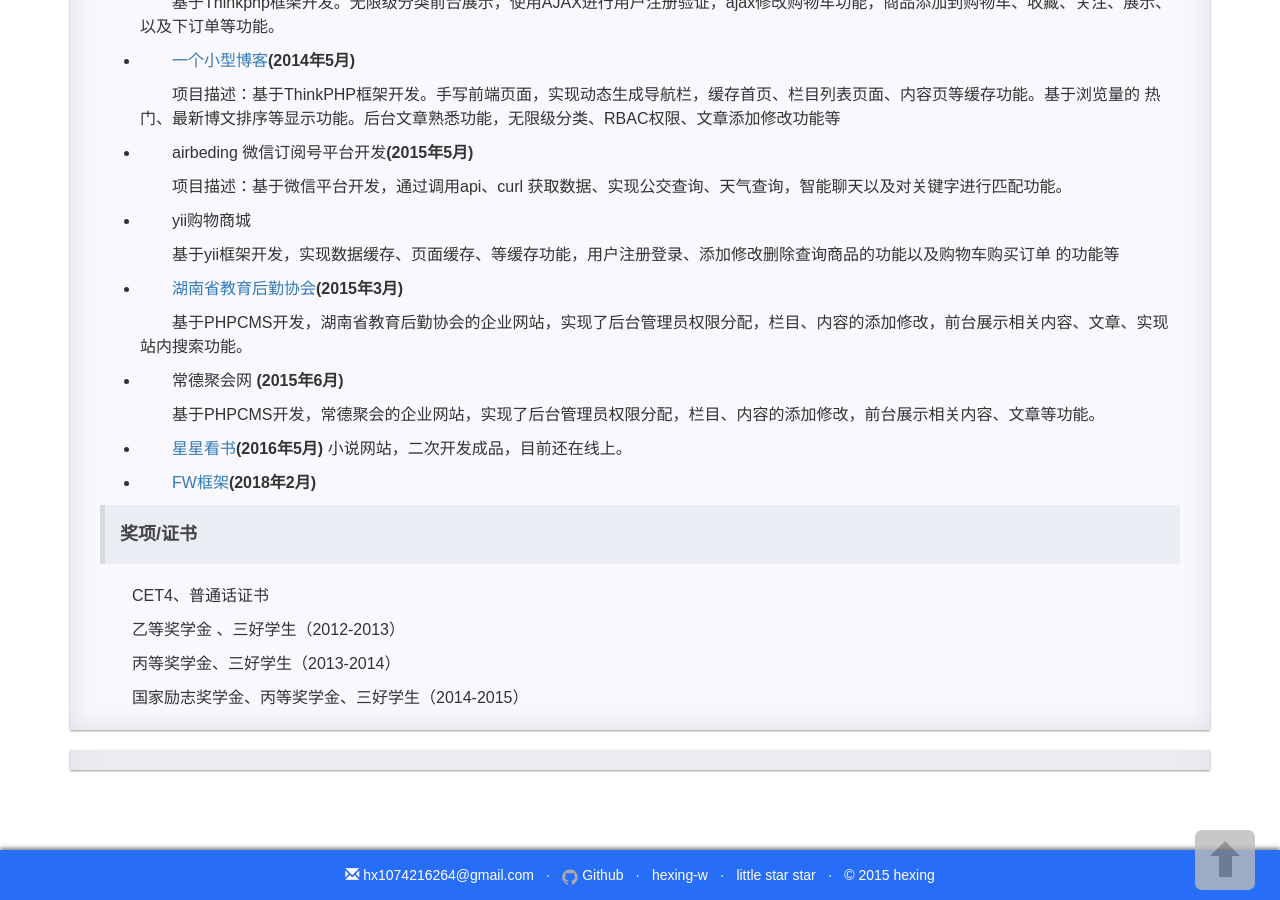
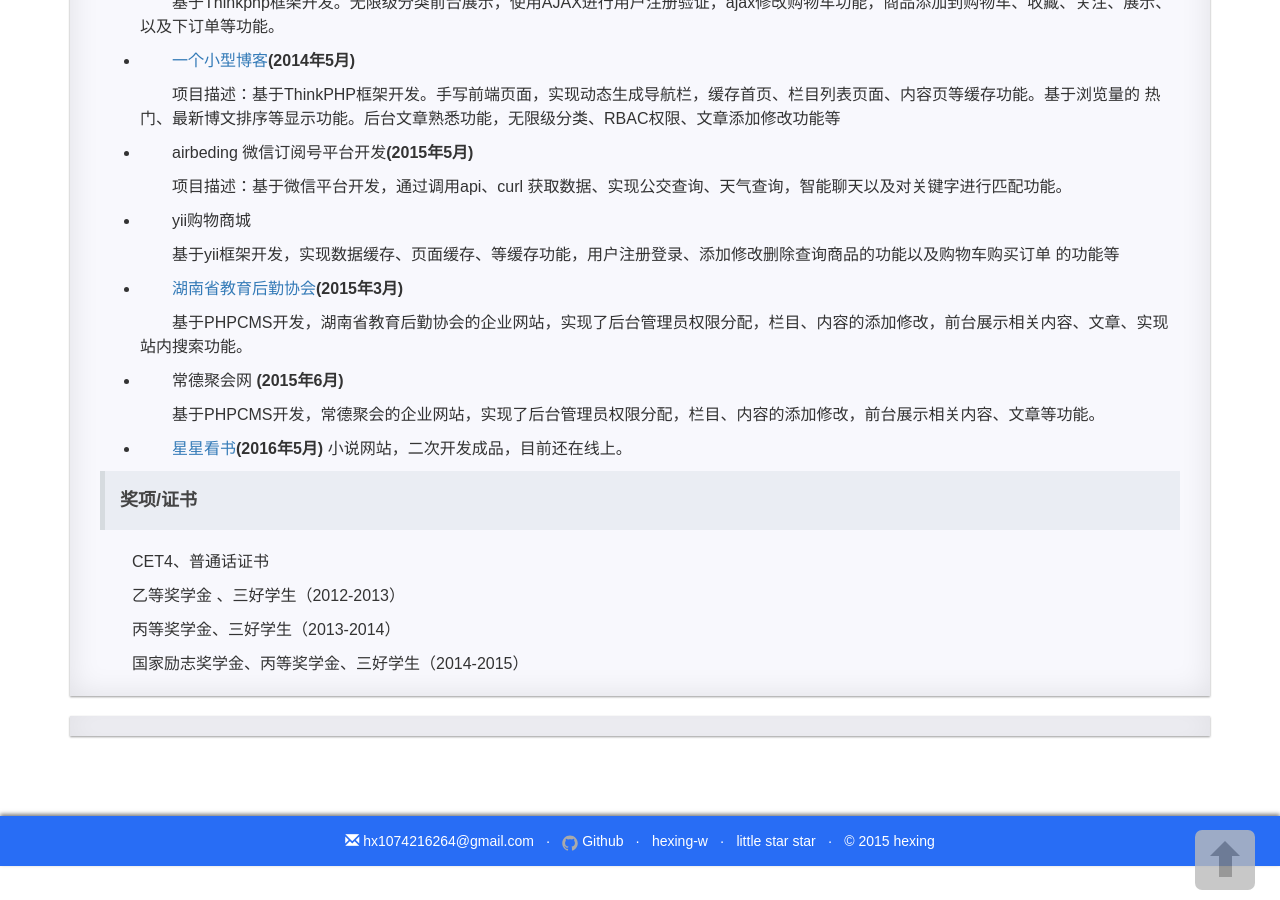
Before and after one commit to hexing-w/hexing-w.github.io, a Jekyll site: the page built from pages/2about.md, in a window 1280 px wide and 900 px high, scrolled down 2171 px. Built offline with Jekyll 4.4.1, drawn with Linux system fonts in a browser that asks for light colours; nearby versions of some CDN libraries; comment, search, counter and statistics services are not loaded; a style sheet for code colours, icons or effects is not loaded.

Commit message:
Update 2about.md

```diff
--- a/pages/2about.md
+++ b/pages/2about.md
@@ -111,7 +111,6 @@ icon: glyphicon-heart
 * [星星看书](http://m.book.pakchoi.top/)<strong>(2016年5月) </strong>
 	小说网站，二次开发成品，目前还在线上。
 
-* [FW框架](https://github.com/hexing-w/FW)<strong>(2018年2月) </strong>
 
 
 > #### 奖项/证书
```
